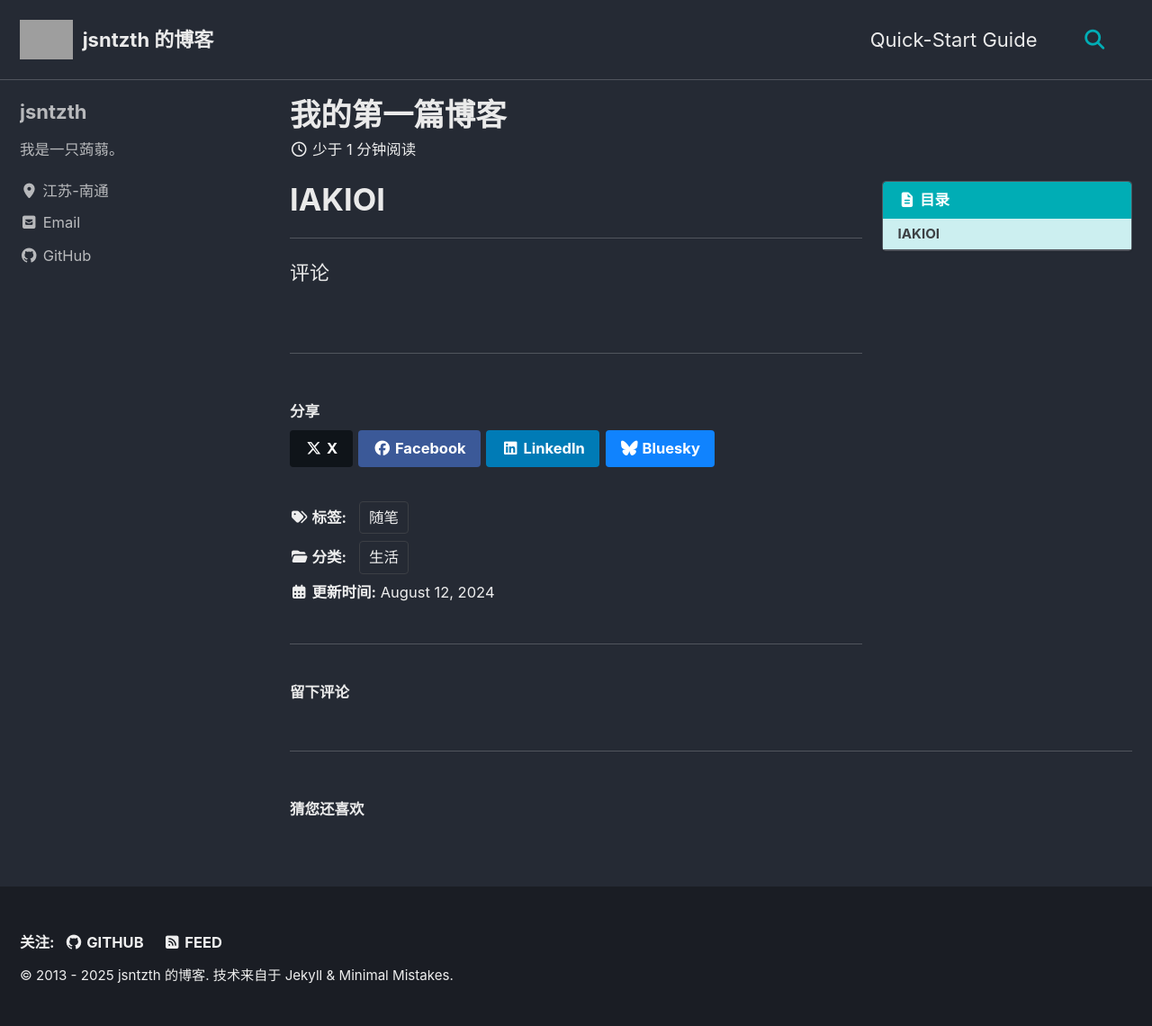
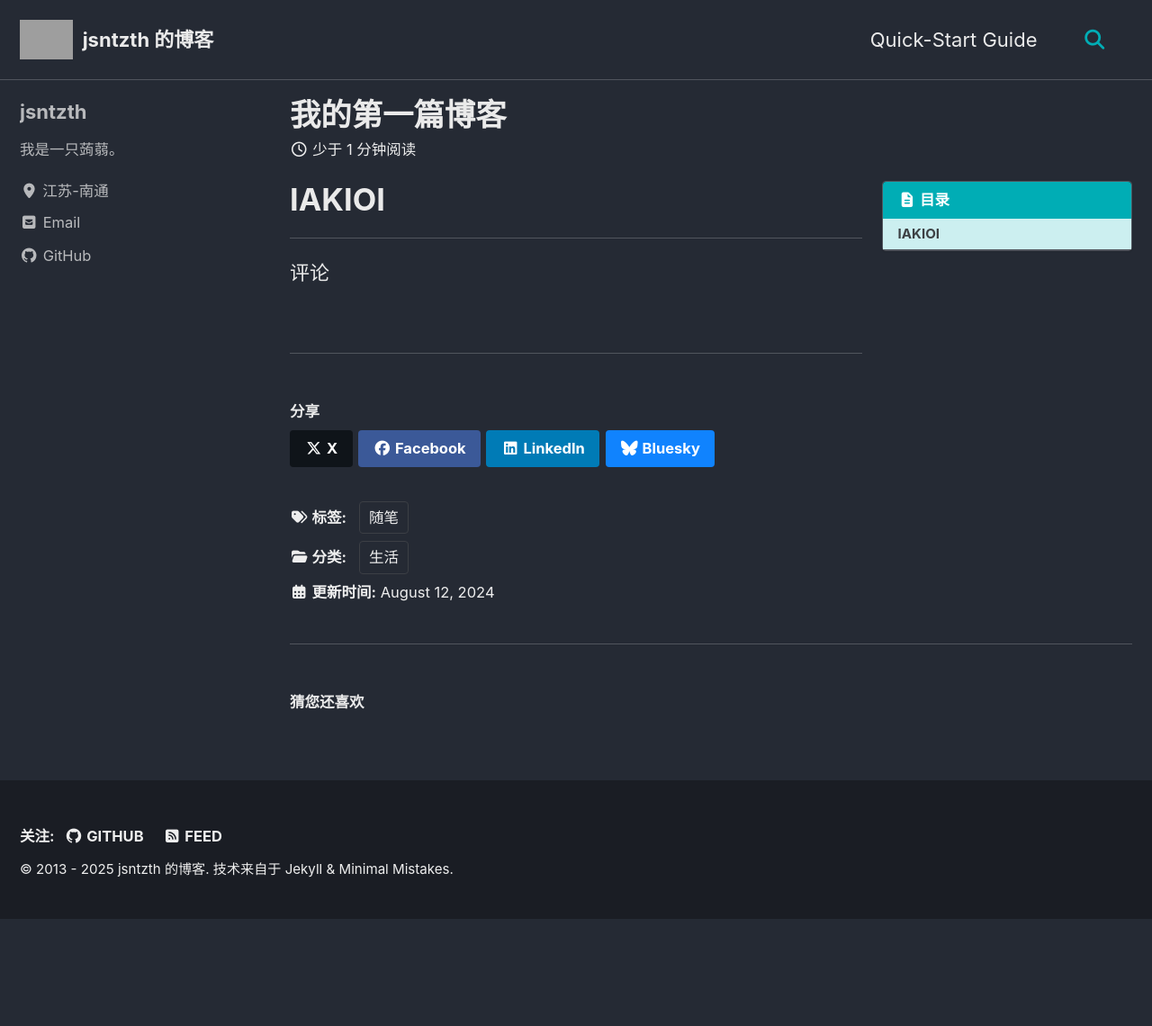
Before and after one commit to jsntzth/jsntzth.github.io, a Jekyll site: the page built from _posts/2025-08-12-我的第一篇文章.md, in a window 1280 px wide. Shown: the whole page at 90% size. Built offline with Jekyll 4.4.1, drawn with Linux system fonts in a browser that asks for light colours; cached includes are drawn as plain includes; comment, search, counter and statistics services are not loaded; after the commit the page ends 1021 px from its top, so only the background shows below that; grey boxes are pictures that could not be loaded.

Commit message:
Update _config.yml

```diff
--- a/_config.yml
+++ b/_config.yml
@@ -34,7 +34,7 @@ enable_copy_code_button  : true # true, false (default)
 copyright                : # "copyright" name, defaults to site.title
 copyright_url            : # "copyright" URL, defaults to site.url
 comments:
-  provider: "utterances"
+  provider: #"utterances"
   disqus:
     shortname            : # https://help.disqus.com/customer/portal/articles/466208-what-s-a-shortname-
   discourse:
@@ -45,9 +45,9 @@ comments:
     num_posts            : # 5 (default)
     colorscheme          : # "light" (default), "dark"
   utterances:
-    theme: "github-dark"
-    issue_term: "pathname"
-    repo: "jsntzth/jsntzth.github.io"
+    theme: #"github-dark"
+    issue_term: #"pathname"
+    #repo: #"jsntzth/jsntzth.github.io"
   giscus:
     repo_id              : # Shown during giscus setup at https://giscus.app
     category_name        : # Full text name of the category
```
